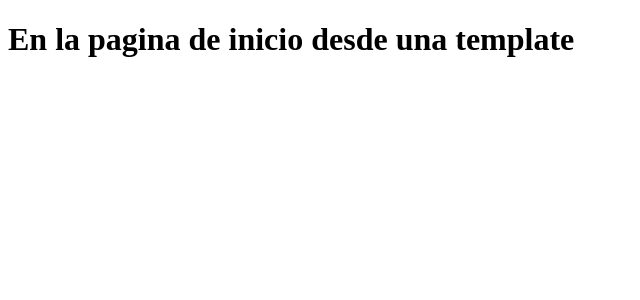
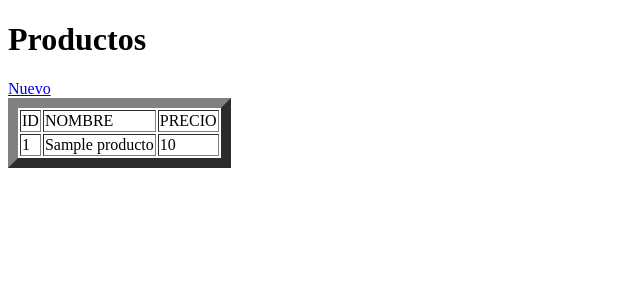
Before and after one commit to NaluA15/Introduccion_flash, a Flask app: template templates/index.html in a window 1280 px wide. Shown: the top 300 px of the page, without its empty margins (0-640 px from the left). Run offline with Flask 2, Linux system fonts and the light colour scheme; the template is opened without the code that fills it: most values are stand-ins (such as "Sample title", 1, 10 or a date in 2020).

Commit message:
cambios marzo 04

```diff
--- a/templates/index.html
+++ b/templates/index.html
@@ -6,6 +6,24 @@
     <title>Inicio</title>
 </head>
 <body>
-    <h1>En la pagina de inicio desde una template</h1>
+    <h1>Productos</h1>
+    <a href="{{url_for('formCrearProducto')}}">Nuevo</a><br>
+
+    <table border="10">
+        <tr>
+            <td>ID</td>
+            <td>NOMBRE</td>
+            <td>PRECIO</td>
+        </tr>
+
+        {% for producto in productos %}
+        <tr>
+            <td>{{producto['id']}}</td>
+            <td>{{producto['nombre']}}</td>
+            <td>{{producto['price']}}</td>
+        </tr>
+        {% endfor %}
+
+    </table>
 </body>
 </html>
```
Also changed, not shown: templates/crearProductos.html (added, +24 -0 lines), 1 other file.
